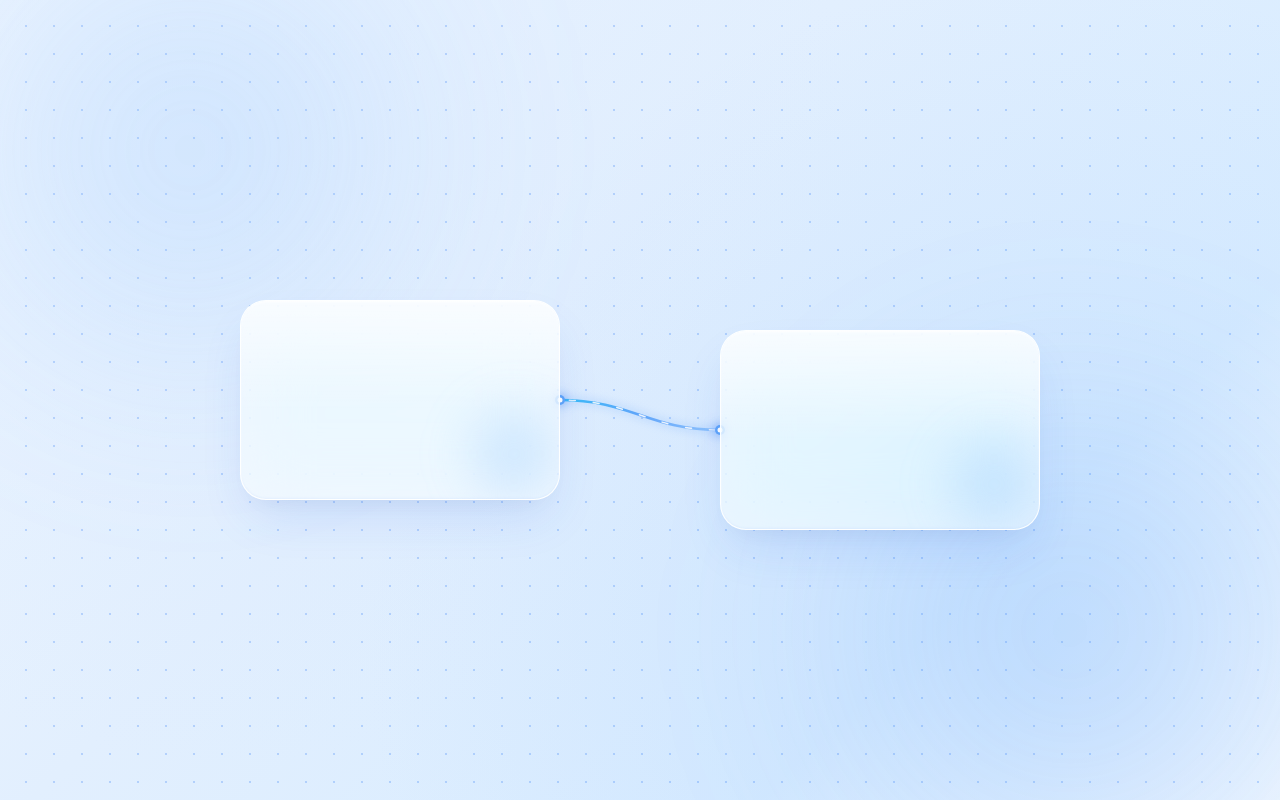
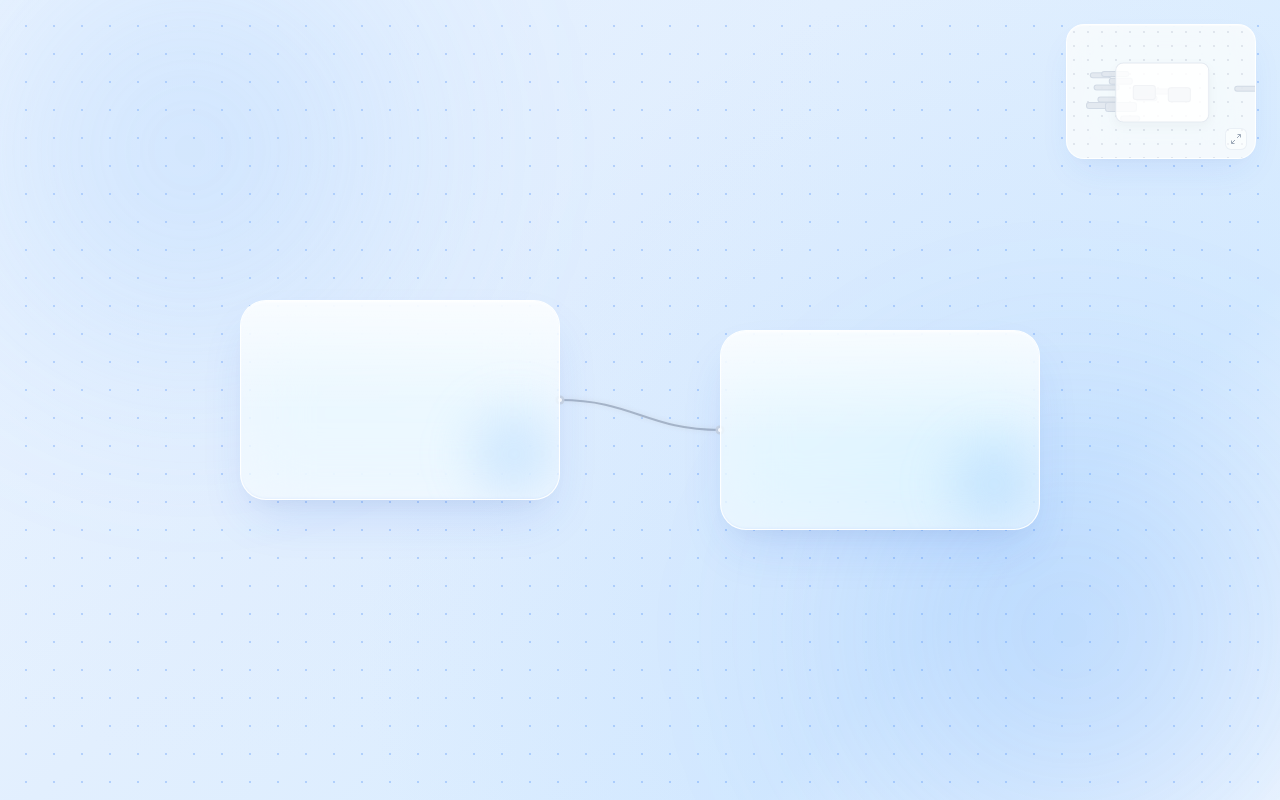
Before and after one commit to X0U8/TrexUp, a React (Vite) app in the folder frontend/: page / in a window 1280 px wide. Built offline with nearby package versions, Linux system fonts and the light colour scheme.

Commit message:
feat: add top-right expandable Minimap with viewfinder & rectangles; update connecting thread to muted grey

```diff
--- a/frontend/src/App.jsx
+++ b/frontend/src/App.jsx
@@ -2,21 +2,35 @@ import { useState, useEffect } from 'react';
 import DotGridCanvas from './components/Canvas/DotGridCanvas';
 import MovableNode from './components/Node/MovableNode';
 import Thread from './components/Thread/Thread';
+import Minimap from './components/Minimap/Minimap';
 
 const NODE_WIDTH = 320;
 const NODE_HEIGHT = 200;
 
 export default function App() {
+  const [viewport, setViewport] = useState({
+    width: window.innerWidth,
+    height: window.innerHeight,
+  });
+
   const [nodes, setNodes] = useState({
     node1: { id: 'node1', x: 0, y: 0, width: NODE_WIDTH, height: NODE_HEIGHT },
     node2: { id: 'node2', x: 0, y: 0, width: NODE_WIDTH, height: NODE_HEIGHT },
   });
 
-  // Position the two blocks nicely side-by-side on initial mount
+  // Track resize & position the two blocks nicely side-by-side on initial mount
   useEffect(() => {
+    const handleResize = () => {
+      setViewport({
+        width: window.innerWidth,
+        height: window.innerHeight,
+      });
+    };
+
+    window.addEventListener('resize', handleResize);
+
     const screenW = window.innerWidth;
     const screenH = window.innerHeight;
-
     const gap = 160;
     const totalWidth = NODE_WIDTH * 2 + gap;
     const startX = Math.max((screenW - totalWidth) / 2, 60);
@@ -33,11 +47,13 @@ export default function App() {
       node2: {
         id: 'node2',
         x: startX + NODE_WIDTH + gap,
-        y: startY + 30, // slight offset for organic initial look
+        y: startY + 30,
         width: NODE_WIDTH,
         height: NODE_HEIGHT,
       },
     });
+
+    return () => window.removeEventListener('resize', handleResize);
   }, []);
 
   const handleNodeMove = (id, newX, newY) => {
@@ -53,7 +69,14 @@ export default function App() {
 
   return (
     <DotGridCanvas>
-      {/* Dynamic non-fixed connecting thread */}
+      {/* Top-Right Expandable Minimap */}
+      <Minimap
+        nodes={nodes}
+        viewportWidth={viewport.width}
+        viewportHeight={viewport.height}
+      />
+
+      {/* Dynamic non-fixed grey connecting thread */}
       <Thread start={nodes.node1} end={nodes.node2} />
 
       {/* Two movable glass blocks */}
--- /dev/null
+++ b/frontend/src/components/Minimap/Minimap.css
@@ -0,0 +1,111 @@
+.minimap-container {
+  position: absolute;
+  top: 24px;
+  right: 24px;
+  z-index: 50;
+  background: rgba(255, 255, 255, 0.65);
+  backdrop-filter: blur(24px) saturate(180%);
+  -webkit-backdrop-filter: blur(24px) saturate(180%);
+  border: 1px solid rgba(255, 255, 255, 0.9);
+  border-radius: 18px;
+  box-shadow:
+    0 16px 36px -10px rgba(37, 99, 235, 0.1),
+    0 6px 16px -6px rgba(0, 0, 0, 0.04),
+    inset 0 1px 1px rgba(255, 255, 255, 0.95);
+  overflow: hidden;
+  transition: width 0.35s cubic-bezier(0.16, 1, 0.3, 1),
+              height 0.35s cubic-bezier(0.16, 1, 0.3, 1),
+              box-shadow 0.3s ease;
+  cursor: pointer;
+  user-select: none;
+  -webkit-user-select: none;
+}
+
+/* Compact vs Expanded sizing */
+.minimap-container.compact {
+  width: 190px;
+  height: 135px;
+}
+
+.minimap-container.expanded {
+  width: 330px;
+  height: 235px;
+  box-shadow:
+    0 24px 50px -12px rgba(37, 99, 235, 0.18),
+    0 12px 24px -8px rgba(0, 0, 0, 0.06),
+    inset 0 1px 2px rgba(255, 255, 255, 1);
+}
+
+.minimap-inner {
+  position: relative;
+  width: 100%;
+  height: 100%;
+  background: rgba(248, 250, 252, 0.55);
+}
+
+/* Subtle dot texture on minimap */
+.minimap-grid {
+  position: absolute;
+  inset: 0;
+  background-image: radial-gradient(circle, rgba(148, 163, 184, 0.22) 1px, transparent 1px);
+  background-size: 14px 14px;
+  pointer-events: none;
+}
+
+/* Middle box: the visible area viewfinder */
+.minimap-viewfinder {
+  position: absolute;
+  background: rgba(255, 255, 255, 0.85);
+  border: 1px solid rgba(226, 232, 240, 0.9);
+  box-shadow:
+    0 4px 12px rgba(0, 0, 0, 0.04),
+    inset 0 1px 1px #ffffff;
+  border-radius: 8px;
+  pointer-events: none;
+  transition: transform 0.15s ease-out, width 0.35s ease, height 0.35s ease;
+}
+
+/* Small rectangles representing nodes/bars */
+.minimap-bar {
+  position: absolute;
+  background: rgba(226, 232, 240, 0.95);
+  border: 1px solid rgba(203, 213, 225, 0.7);
+  border-radius: 3px;
+  transition: transform 0.1s ease-out, width 0.35s ease, height 0.35s ease;
+  pointer-events: none;
+}
+
+/* Floating expand/collapse control trigger */
+.minimap-expand-btn {
+  position: absolute;
+  bottom: 8px;
+  right: 8px;
+  width: 22px;
+  height: 22px;
+  border-radius: 6px;
+  background: rgba(255, 255, 255, 0.85);
+  border: 1px solid rgba(226, 232, 240, 0.9);
+  display: flex;
+  align-items: center;
+  justify-content: center;
+  color: #64748b;
+  opacity: 0.6;
+  transition: opacity 0.2s ease, transform 0.2s ease, background 0.2s ease;
+  z-index: 10;
+}
+
+.minimap-container:hover .minimap-expand-btn {
+  opacity: 1;
+}
+
+.minimap-expand-btn:hover {
+  background: #ffffff;
+  transform: scale(1.08);
+  color: #334155;
+}
+
+.minimap-expand-btn svg {
+  width: 12px;
+  height: 12px;
+  stroke-width: 2;
+}
--- /dev/null
+++ b/frontend/src/components/Minimap/Minimap.jsx
@@ -0,0 +1,135 @@
+import { useState, useMemo } from 'react';
+import './Minimap.css';
+
+export default function Minimap({ nodes = {}, viewportWidth = 1920, viewportHeight = 1080 }) {
+  const [isExpanded, setIsExpanded] = useState(false);
+
+  // Virtual canvas dimensions represented by the minimap
+  const virtualWorld = useMemo(() => ({
+    width: Math.max(viewportWidth * 1.8, 2600),
+    height: Math.max(viewportHeight * 1.8, 1800),
+  }), [viewportWidth, viewportHeight]);
+
+  // Minimap widget dimensions
+  const mapWidth = isExpanded ? 330 : 190;
+  const mapHeight = isExpanded ? 235 : 135;
+
+  const scaleX = mapWidth / virtualWorld.width;
+  const scaleY = mapHeight / virtualWorld.height;
+
+  // Viewport box position in the minimap (centered in virtual world)
+  const viewRect = useMemo(() => {
+    const originX = (virtualWorld.width - viewportWidth) / 2;
+    const originY = (virtualWorld.height - viewportHeight) / 2;
+
+    return {
+      x: originX * scaleX,
+      y: originY * scaleY,
+      w: viewportWidth * scaleX,
+      h: viewportHeight * scaleY,
+    };
+  }, [virtualWorld, viewportWidth, viewportHeight, scaleX, scaleY]);
+
+  // Transform active nodes into minimap coordinate bars
+  const nodeBars = useMemo(() => {
+    const originX = (virtualWorld.width - viewportWidth) / 2;
+    const originY = (virtualWorld.height - viewportHeight) / 2;
+
+    return Object.values(nodes).map((node) => ({
+      id: node.id,
+      x: (originX + node.x) * scaleX,
+      y: (originY + node.y) * scaleY,
+      w: Math.max(node.width * scaleX, 16),
+      h: Math.max(node.height * scaleY, 8),
+    }));
+  }, [nodes, virtualWorld, viewportWidth, viewportHeight, scaleX, scaleY]);
+
+  // Background map landscape rectangles (matching the user's reference image)
+  const landscapeBars = useMemo(() => {
+    const bars = [
+      { id: 'b1', x: 0.12, y: 0.35, w: 22, h: 6 },
+      { id: 'b2', x: 0.18, y: 0.34, w: 28, h: 6 },
+      { id: 'b3', x: 0.22, y: 0.39, w: 24, h: 7 },
+      { id: 'b4', x: 0.14, y: 0.44, w: 26, h: 6 },
+      { id: 'b5', x: 0.16, y: 0.53, w: 20, h: 6 },
+      { id: 'b6', x: 0.10, y: 0.57, w: 24, h: 7 },
+      { id: 'b7', x: 0.20, y: 0.57, w: 32, h: 10 },
+      { id: 'b8', x: 0.28, y: 0.67, w: 20, h: 6 },
+      { id: 'b9', x: 0.36, y: 0.52, w: 22, h: 6 },
+      { id: 'b10', x: 0.42, y: 0.47, w: 26, h: 6 },
+      { id: 'b11', x: 0.88, y: 0.45, w: 26, h: 6 },
+    ];
+
+    return bars.map((b) => ({
+      id: b.id,
+      x: b.x * mapWidth,
+      y: b.y * mapHeight,
+      w: isExpanded ? b.w * 1.5 : b.w,
+      h: isExpanded ? b.h * 1.4 : b.h,
+    }));
+  }, [mapWidth, mapHeight, isExpanded]);
+
+  return (
+    <div
+      className={`minimap-container ${isExpanded ? 'expanded' : 'compact'}`}
+      onClick={() => setIsExpanded(!isExpanded)}
+      title="Toggle map size"
+    >
+      <div className="minimap-inner">
+        {/* Subtle grid pattern */}
+        <div className="minimap-grid" />
+
+        {/* Reference landscape node bars */}
+        {landscapeBars.map((bar) => (
+          <div
+            key={bar.id}
+            className="minimap-bar"
+            style={{
+              transform: `translate3d(${bar.x}px, ${bar.y}px, 0)`,
+              width: `${bar.w}px`,
+              height: `${bar.h}px`,
+            }}
+          />
+        ))}
+
+        {/* Dynamic active movable node bars */}
+        {nodeBars.map((bar) => (
+          <div
+            key={bar.id}
+            className="minimap-bar"
+            style={{
+              transform: `translate3d(${bar.x}px, ${bar.y}px, 0)`,
+              width: `${bar.w}px`,
+              height: `${bar.h}px`,
+              background: 'rgba(203, 213, 225, 0.95)',
+              borderColor: 'rgba(148, 163, 184, 0.8)',
+            }}
+          />
+        ))}
+
+        {/* Middle box: the visible area */}
+        <div
+          className="minimap-viewfinder"
+          style={{
+            transform: `translate3d(${viewRect.x}px, ${viewRect.y}px, 0)`,
+            width: `${viewRect.w}px`,
+            height: `${viewRect.h}px`,
+          }}
+        />
+
+        {/* Expand / Collapse trigger */}
+        <div className="minimap-expand-btn">
+          {isExpanded ? (
+            <svg viewBox="0 0 24 24" fill="none" stroke="currentColor">
+              <path d="M4 14h6m0 0v6m0-6L3 21M20 10h-6m0 0V4m0 6l7-7" />
+            </svg>
+          ) : (
+            <svg viewBox="0 0 24 24" fill="none" stroke="currentColor">
+              <path d="M15 3h6m0 0v6m0-6l-7 7M9 21H3m0 0v-6m0 6l7-7" />
+            </svg>
+          )}
+        </div>
+      </div>
+    </div>
+  );
+}
--- a/frontend/src/components/Thread/Thread.css
+++ b/frontend/src/components/Thread/Thread.css
@@ -11,43 +11,25 @@
 
 .thread-glow {
   fill: none;
-  stroke: rgba(96, 165, 250, 0.25);
-  stroke-width: 6px;
+  stroke: rgba(203, 213, 225, 0.4);
+  stroke-width: 4px;
   stroke-linecap: round;
-  filter: blur(4px);
+  filter: blur(2px);
 }
 
 .thread-core {
   fill: none;
-  stroke: url(#thread-gradient);
-  stroke-width: 2.5px;
+  stroke: #94a3b8;
+  stroke-width: 2px;
   stroke-linecap: round;
-  transition: stroke 0.2s ease;
-}
-
-.thread-flow {
-  fill: none;
-  stroke: rgba(255, 255, 255, 0.85);
-  stroke-width: 1.5px;
-  stroke-linecap: round;
-  stroke-dasharray: 6 18;
-  animation: threadFlowAnim 2.5s linear infinite;
+  opacity: 0.75;
 }
 
 .thread-port-glow {
-  fill: #60a5fa;
-  filter: drop-shadow(0 0 6px rgba(59, 130, 246, 0.8));
+  fill: #cbd5e1;
+  opacity: 0.9;
 }
 
 .thread-port-core {
   fill: #ffffff;
 }
-
-@keyframes threadFlowAnim {
-  from {
-    stroke-dashoffset: 48;
-  }
-  to {
-    stroke-dashoffset: 0;
-  }
-}
--- a/frontend/src/components/Thread/Thread.jsx
+++ b/frontend/src/components/Thread/Thread.jsx
@@ -3,7 +3,7 @@ import './Thread.css';
 export default function Thread({ start, end }) {
   if (!start || !end) return null;
 
-  // Calculate connection anchor ports (e.g. from right of start node to left of end node, or dynamically oriented)
+  // Calculate connection anchor ports
   const isStartLeft = start.x + start.width / 2 < end.x + end.width / 2;
 
   const startX = isStartLeft ? start.x + start.width : start.x;
@@ -26,29 +26,18 @@ export default function Thread({ start, end }) {
 
   return (
     <svg className="thread-svg-layer">
-      <defs>
-        <linearGradient id="thread-gradient" x1="0%" y1="0%" x2="100%" y2="0%">
-          <stop offset="0%" stopColor="#38bdf8" />
-          <stop offset="50%" stopColor="#60a5fa" />
-          <stop offset="100%" stopColor="#93c5fd" />
-        </linearGradient>
-      </defs>
-
-      {/* Ambient glow beneath thread */}
+      {/* Soft muted grey glow */}
       <path d={pathData} className="thread-glow" />
 
-      {/* Main cable thread */}
+      {/* Main clean grey cable */}
       <path d={pathData} className="thread-core" />
 
-      {/* Subtle animated energy flow dash */}
-      <path d={pathData} className="thread-flow" />
+      {/* Port terminal caps */}
+      <circle cx={startX} cy={startY} r={4.5} className="thread-port-glow" />
+      <circle cx={startX} cy={startY} r={2} className="thread-port-core" />
 
-      {/* Port terminal caps */}
-      <circle cx={startX} cy={startY} r={5} className="thread-port-glow" />
-      <circle cx={startX} cy={startY} r={2.5} className="thread-port-core" />
-
-      <circle cx={endX} cy={endY} r={5} className="thread-port-glow" />
-      <circle cx={endX} cy={endY} r={2.5} className="thread-port-core" />
+      <circle cx={endX} cy={endY} r={4.5} className="thread-port-glow" />
+      <circle cx={endX} cy={endY} r={2} className="thread-port-core" />
     </svg>
   );
 }
```
